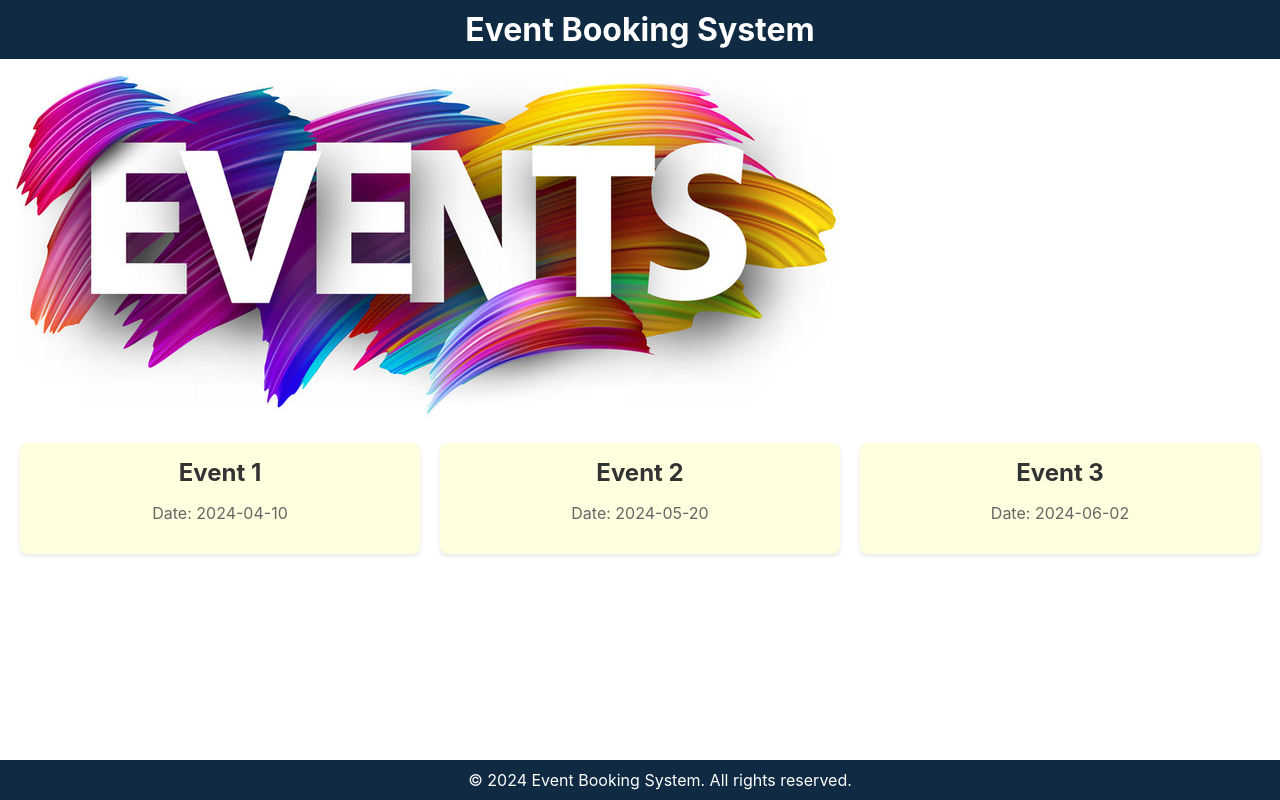
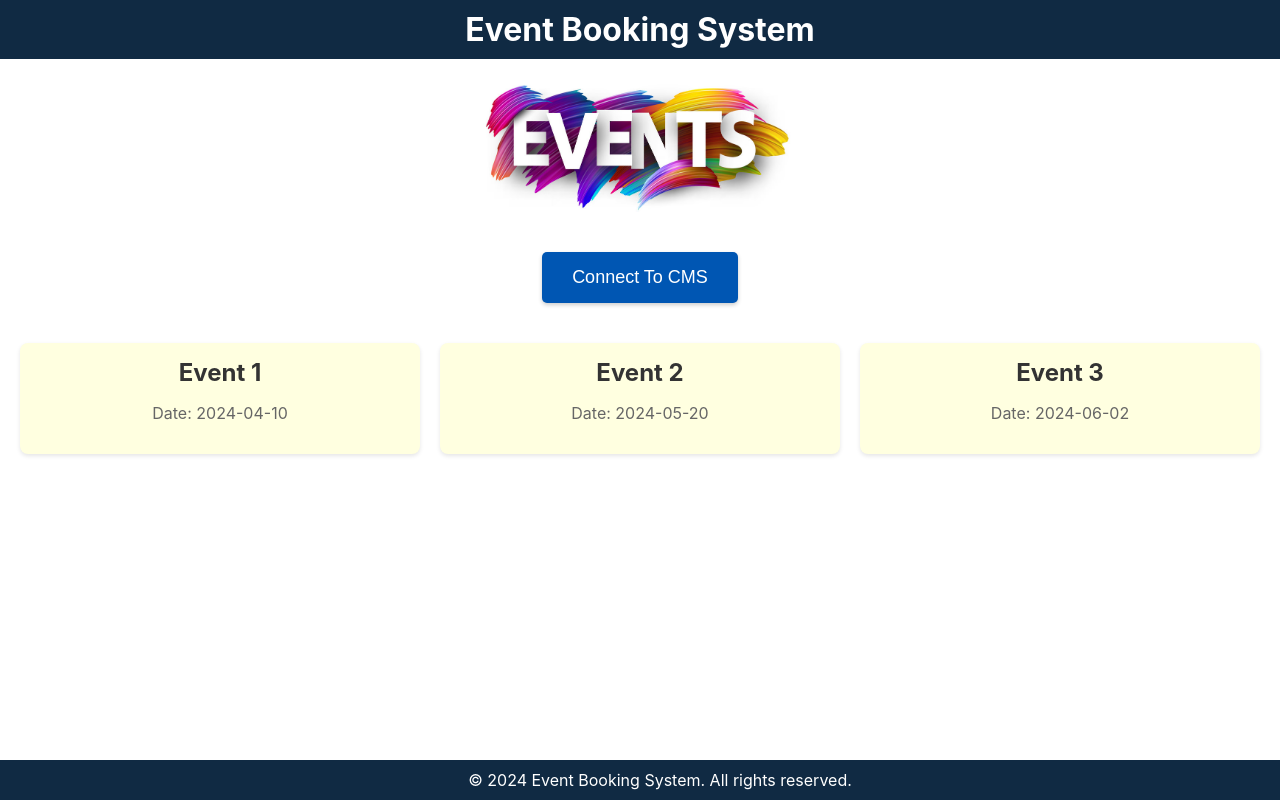
Before and after one commit to Shayanpd/ProjektCMS, a React (Create React App) app in the folder src/website/booking-app/: page / in a window 1280 px wide. Shown: the top 800 px of the page. Built offline with nearby package versions, Linux system fonts and the light colour scheme; no server answers.

Commit message:
add request button

```diff
--- a/src/website/booking-app/src/pages/HomePage.css
+++ b/src/website/booking-app/src/pages/HomePage.css
@@ -1,7 +1,44 @@
 /* src/pages/HomePage.css */
+.homepage-banner {
+    position: relative;
+    text-align: center; /* Center align for any text or buttons inside the banner */
+    margin-bottom: 40px; /* Increase space between the banner and the event list */
+}
+
 .homepage-banner img {
-    width: 100%; /* This will make the image responsive */
+    max-width: 25%; /* Limit the image to the width of its container */
     height: auto; /* Maintain the aspect ratio */
-    display: block; /* Remove any unwanted space below the image */
-    margin-bottom: 20px; /* Space between the image and the event list */
+    display: block; /* Display block to remove bottom space */
+    margin: 20px auto; /* Center the image if it's not as wide as the container */
 }
+
+/* Container for the fetch events button to help with positioning */
+.fetch-events-button-container {
+    display: flex; /* Use flexbox for easy centering */
+    justify-content: center; /* Center the button horizontally */
+    margin: 20px 0; /* Space above and below the button */
+}
+
+.fetch-events-button {
+    padding: 15px 30px; /* More padding for a larger button */
+    font-size: 18px; /* Slightly larger text */
+    background-color: #0056b3; /* A pleasant blue */
+    color: #fff; /* White text */
+    border: none; /* Remove border */
+    border-radius: 5px; /* Rounded corners */
+    cursor: pointer; /* Cursor to pointer */
+    box-shadow: 0 2px 4px rgba(0, 0, 0, 0.2); /* Subtle shadow for depth */
+    transition: background-color 0.3s ease, box-shadow 0.3s ease; /* Smooth transition for hover effects */
+}
+
+.fetch-events-button:hover,
+.fetch-events-button:focus { /* Hover and focus states */
+    background-color: #003d82; /* A darker blue for contrast */
+    box-shadow: 0 4px 8px rgba(0, 0, 0, 0.3); /* Larger shadow for 'lift' effect */
+}
+
+.fetch-events-button:disabled {
+    background-color: #ccc; /* Greyed out */
+    cursor: not-allowed; /* Cursor to indicate disabled */
+    box-shadow: none; /* No shadow for flat disabled button */
+}
--- a/src/website/booking-app/src/pages/HomePage.js
+++ b/src/website/booking-app/src/pages/HomePage.js
@@ -1,15 +1,21 @@
 // src/pages/HomePage.js
-import React, { useEffect } from 'react';
+import React, { useState} from 'react';
 import Header from '../components/common/Header';
 import Footer from '../components/common/Footer';
 import EventList from '../components/EventList';
 import eventImage from '../resources/events.png';
+import './HomePage.css'; // Add this line to import styles
 
 const HomePage = () => {
     console.log("HomePage is rendering");
+    const [loading, setLoading] = useState(false);
 
-    useEffect(() => {
-        // Create a authenticate-request to retrieve an access_token
+
+    const sendRequestToCMS = () => {
+        setLoading(true); // Indicate the start of an API call
+
+
+        // Create an authenticate-request to retrieve an access_token
         fetch('http://localhost:8055/auth/login', {
             method: 'POST',
             headers: {
@@ -34,15 +40,22 @@ const HomePage = () => {
                     .then(res => res.json())
                     .then(data => {
                         console.log(data);
+                        setLoading(false); // API call ended, remove loading indication
+                        alert('Request sent successfully'); // Show an alert on success
                     })
                     .catch(error => {
                         console.error('Error fetching data:', error);
+                        setLoading(false); // API call ended, remove loading indication
+                        alert('Failed to send request.'); // Alert the user on error
                     });
             })
             .catch(error => {
                 console.error('Error authenticating:', error);
+                setLoading(false); // API call ended, remove loading indication
+                alert('Authentication failed.'); // Alert the user on error
             });
-    }, []);
+    };
+
 
     return (
         <div>
@@ -50,11 +63,21 @@ const HomePage = () => {
             <div className="homepage-banner">
                 <img src={eventImage} alt="Banner" />
             </div>
+            {/* Ensure the className here matches your new CSS for the button container */}
+            <div className="fetch-events-button-container">
+                {/* Ensure the className here matches your new CSS for the button */}
+                <button
+                    onClick={sendRequestToCMS}
+                    disabled={loading}
+                    className="fetch-events-button"
+                >
+                    {loading ? 'Loading...' : 'Connect To CMS'}
+                </button>
+            </div>
             <EventList />
             <Footer />
         </div>
     );
-
 };
 
 export default HomePage;
```
Lines whose indentation alone changed are shown as unchanged.
